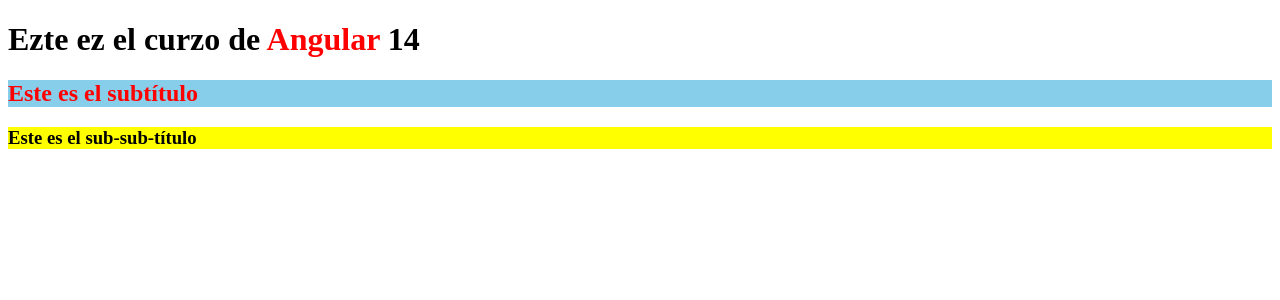
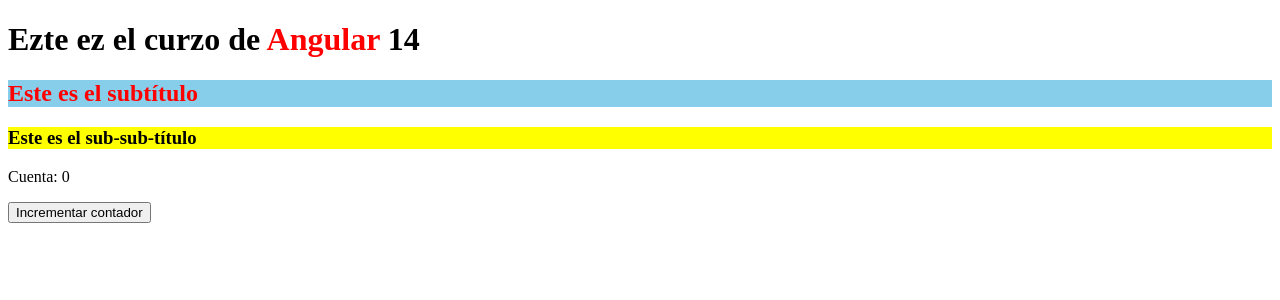
Before and after one commit to gerardoparrajc/CursoAngular14Mayo2023, an Angular app: page / in a window 1280 px wide. Shown: the top 300 px of the page. Built offline with nearby package versions, Linux system fonts and the light colour scheme.

Commit message:
Propuesta ejercicio

```diff
--- a/src/app/app.component.html
+++ b/src/app/app.component.html
@@ -1,3 +1,7 @@
 <h1 appGatoBotas appGreenBackgroundOnClick appDestacar="Angular">Este es el curso de Angular 14</h1>
 <h2 [ngClass]="{ 'colorRojo': pintarRojo, 'fondoAzul': pintarFondoAzul }">Este es el subtítulo</h2>
 <h3 [ngStyle]="{'background-color': backgroundColor ? 'green' : 'yellow'}" >Este es el sub-sub-título</h3>
+
+<!-- ngClass: contador de 0 a 5 esté en verde. De 5 a 7 en amarillo. De 8 a 10 en rojo -->
+<p>Cuenta: {{ contador }}</p>
+<button (click)="onClick()">Incrementar contador</button>
--- a/src/app/app.component.ts
+++ b/src/app/app.component.ts
@@ -9,4 +9,15 @@ export class AppComponent {
   pintarRojo = true;
   pintarFondoAzul = 3 < 7;
   backgroundColor = false;
+
+  contador: number = 0;
+
+  onClick() {
+    this.contador++;
+
+    if (this.contador > 10) {
+      this.contador = 10;
+    }
+  }
+
 }
```
